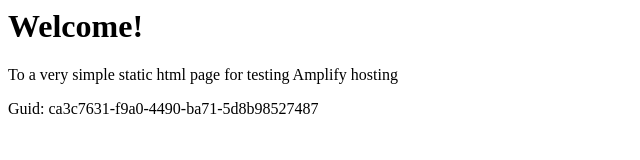
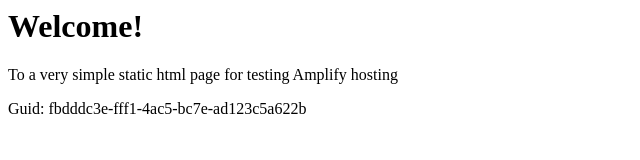
Before and after one commit to aws-aemilia-cmh/Github-PR-Commit-Integration-Test-DoNotTouch-GitHubWebhookPushCanaryTest-v1-preprod-us-east-2, a website: page src/index.html in a window 1280 px wide. Shown: the full height of the page, 0-640 px from the left. Drawn offline with Linux system fonts and the light colour scheme.

Commit message:
commit from integ tests

```diff
--- a/src/index.html
+++ b/src/index.html
@@ -12,6 +12,6 @@
 <body>
     <h1>Welcome!</h1>
     <p>To a very simple static html page for testing Amplify hosting</p>
-    <p>Guid: ca3c7631-f9a0-4490-ba71-5d8b98527487</p></body>
+    <p>Guid: fbdddc3e-fff1-4ac5-bc7e-ad123c5a622b</p></body>
 
 </html>
```
